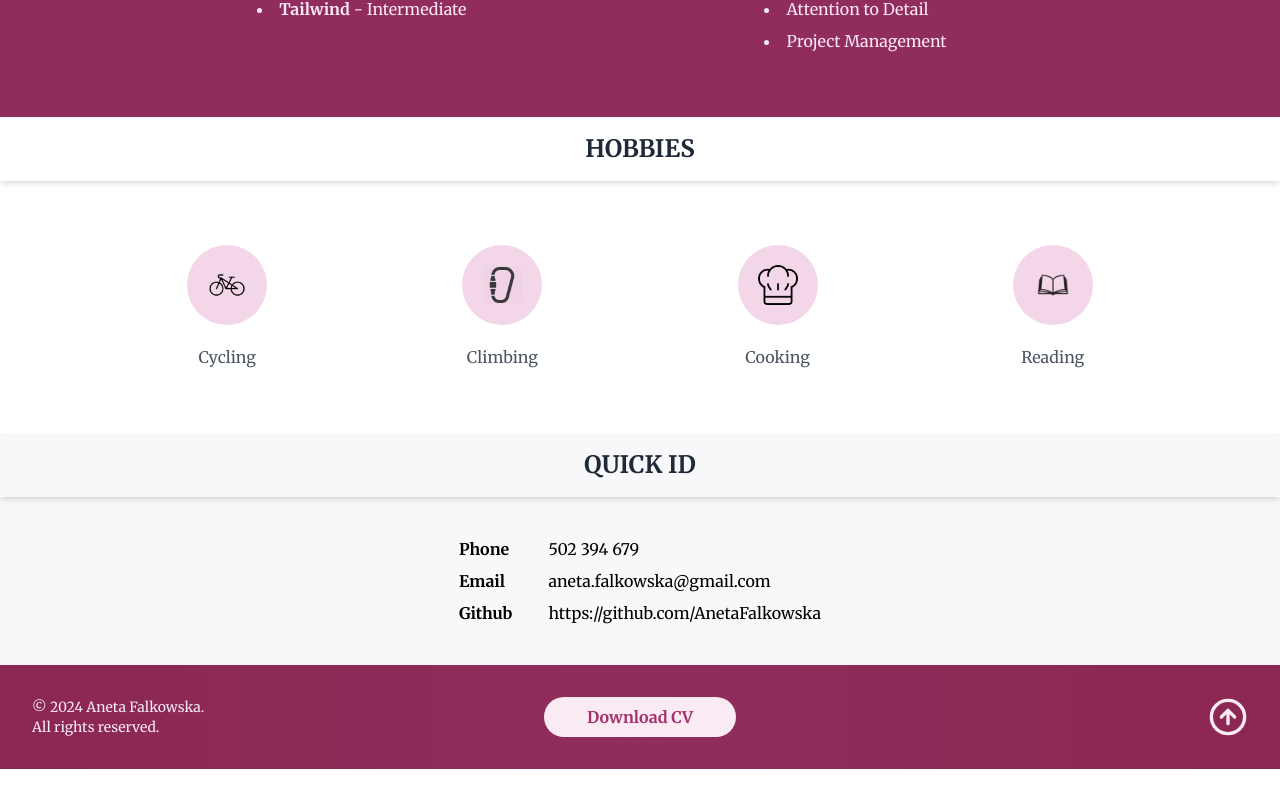
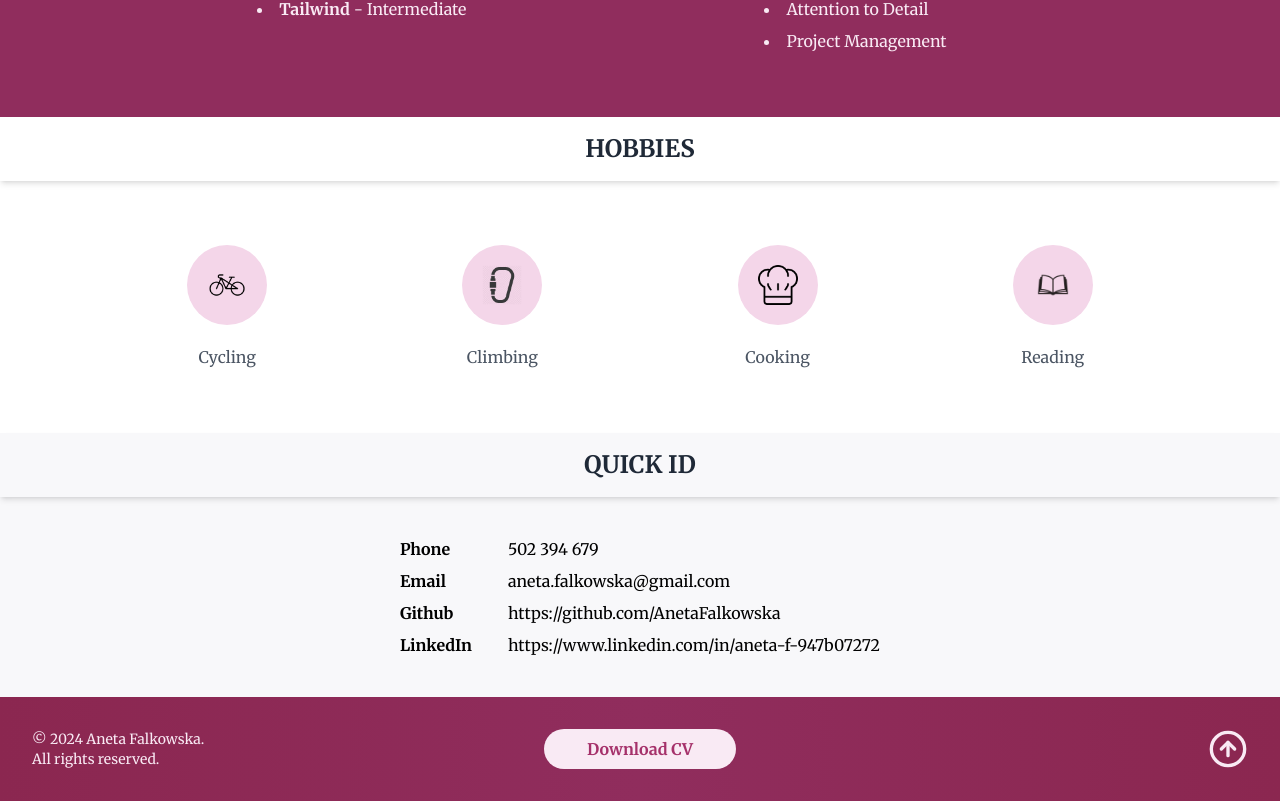
Before and after one commit to AnetaFalkowska/personal-website, a React (Vite) app: page /resume in a window 1280 px wide. Shown: the part 2071-2872 px from the top of the page. Before the commit the page ends 2840 px from the top, so only its background shows below. Built offline with nearby package versions, Linux system fonts and the light colour scheme.

Commit message:
chore: update quickId

```diff
--- a/src/pages/Resume.tsx
+++ b/src/pages/Resume.tsx
@@ -109,6 +109,7 @@ export default function Resume() {
                 <p>Phone</p>
                 <p>Email</p>
                 <p>Github</p>
+                <p>LinkedIn</p>
               </div>
               <div className="space-y-2">
                 <p className="ml-4">502 394 679</p>
@@ -116,6 +117,7 @@ export default function Resume() {
                 <p className="ml-4">aneta.falkowska@gmail.com</p>
 
                 <p className="ml-4">https://github.com/AnetaFalkowska</p>
+                <p className="ml-4">https://www.linkedin.com/in/aneta-f-947b07272</p>
               </div>
             </div>
           </Container>
```
